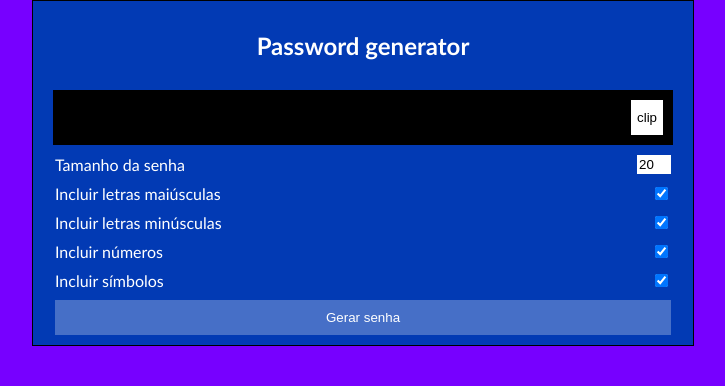
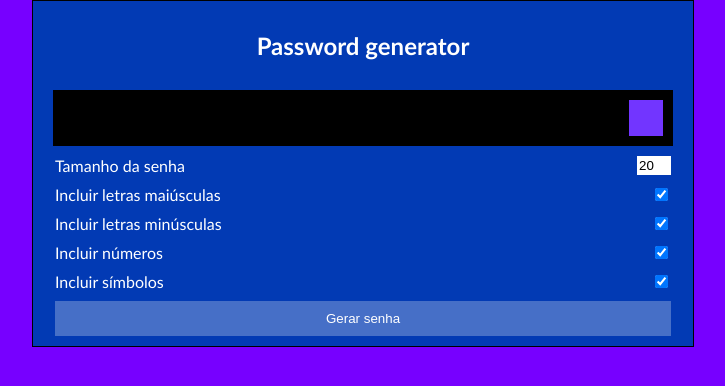
Before and after one commit to Breno071/Password-Generator, a plain HTML site: page index.html in a window 1280 px wide. Shown: the whole page, without its empty margins (277-1002 px from the left). Drawn offline with Linux system fonts and the light colour scheme.

Commit message:
adiciona icone

```diff
--- a/index.html
+++ b/index.html
@@ -16,7 +16,7 @@
       <div class="password-container">
         <span class="password">
           <span class="result"></span>
-          <button class="clipboard" onclick="copyClipboard()">clip</button>
+          <button class="clipboard" onclick="copyClipboard()"><i>&#xe14d;</i></button>
         </span>
       </div>
       <div class="password-options">
--- a/style.css
+++ b/style.css
@@ -47,9 +47,10 @@ body {
 }
 
 .clipboard {
-  background-color: rgb(255, 255, 255);
+  background-color: rgb(114, 53, 255);
+  font-size: 30px;
   border: none;
-  height: 35px;
+  color: white;
 }
 
 .password-options {
```
Also changed, not shown: assets/content_copy_white_24dp.svg (added).
